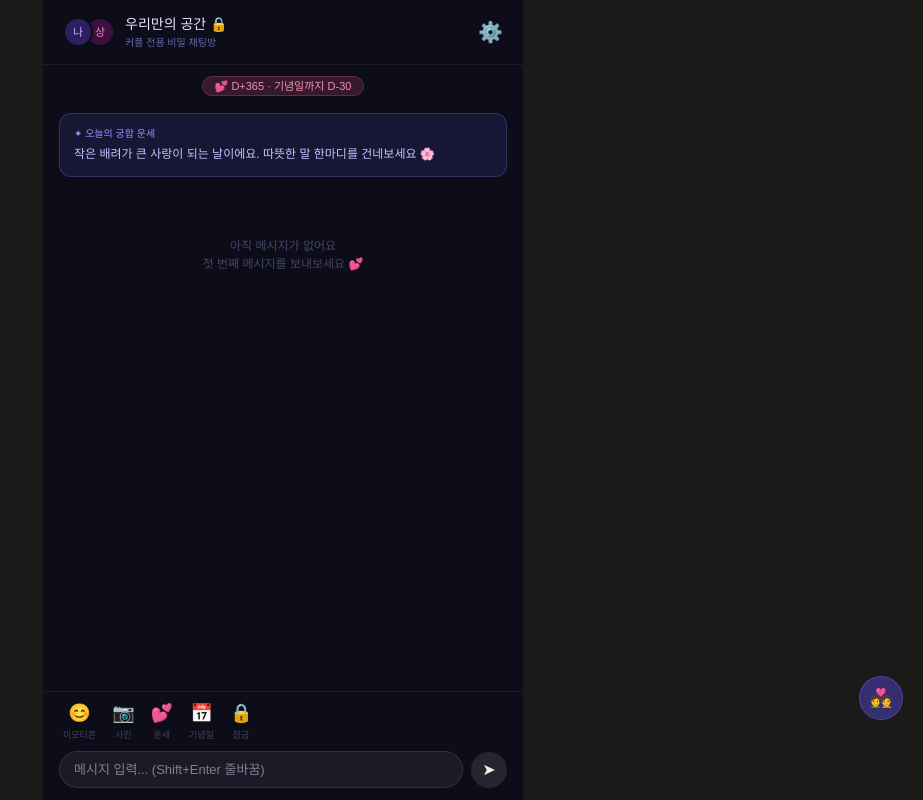
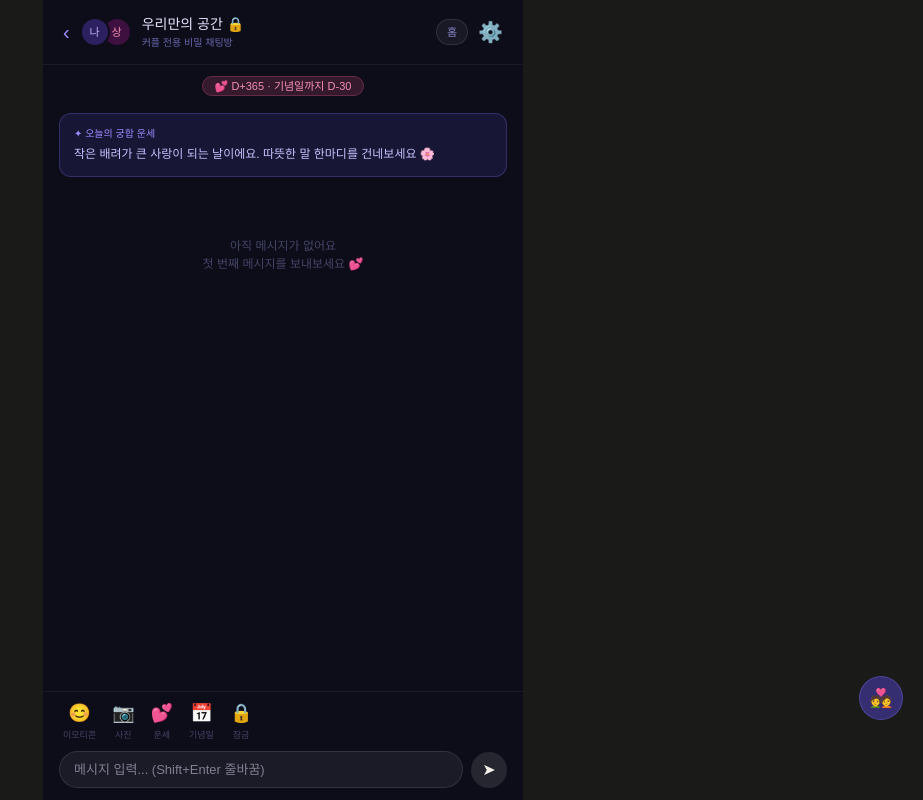
Before and after one commit to lysh0112-cpu/myjae, a Next.js app: page /couple-chat in a window 1280 px wide. Shown: the whole page, without its empty margins (357-1280 px from the left). Built offline with nearby package versions, Linux system fonts and the light colour scheme.

Commit message:
Update ChatHeader.tsx

```diff
--- a/app/couple-chat/components/ChatHeader.tsx
+++ b/app/couple-chat/components/ChatHeader.tsx
@@ -1,10 +1,13 @@
 'use client'
+import { useRouter } from 'next/navigation'
 
 interface Props {
   onSettingsOpen: () => void
 }
 
 export default function ChatHeader({ onSettingsOpen }: Props) {
+  const router = useRouter()
+
   return (
     <div style={{
       padding: '14px 20px',
@@ -12,6 +15,10 @@ export default function ChatHeader({ onSettingsOpen }: Props) {
       display: 'flex', alignItems: 'center', gap: '10px',
       position: 'sticky', top: 0, background: '#0d0d1a', zIndex: 10
     }}>
+      <button onClick={() => router.back()}
+        style={{ fontSize: '20px', color: '#9d8cff', background: 'none', border: 'none', cursor: 'pointer', flexShrink: 0 }}>
+        ‹
+      </button>
       <div style={{ display: 'flex' }}>
         <div style={{ width: '30px', height: '30px', borderRadius: '50%', background: '#2d2060', color: '#c8b0ff', display: 'flex', alignItems: 'center', justifyContent: 'center', fontSize: '11px', fontWeight: '500', zIndex: 2, border: '2px solid #0d0d1a' }}>나</div>
         <div style={{ width: '30px', height: '30px', borderRadius: '50%', background: '#3d1040', color: '#f48fb1', display: 'flex', alignItems: 'center', justifyContent: 'center', fontSize: '11px', fontWeight: '500', marginLeft: '-8px', border: '2px solid #0d0d1a' }}>상</div>
@@ -20,8 +27,12 @@ export default function ChatHeader({ onSettingsOpen }: Props) {
         <div style={{ fontSize: '14px', fontWeight: '500', color: '#e8e4ff' }}>우리만의 공간 🔒</div>
         <div style={{ fontSize: '10px', color: '#6666aa' }}>커플 전용 비밀 채팅방</div>
       </div>
+      <button onClick={() => router.push('/')}
+        style={{ marginLeft: 'auto', fontSize: '11px', padding: '4px 10px', borderRadius: '20px', background: 'rgba(255,255,255,0.05)', color: '#8888cc', border: '1px solid rgba(255,255,255,0.1)', cursor: 'pointer' }}>
+        홈
+      </button>
       <button onClick={onSettingsOpen}
-        style={{ marginLeft: 'auto', background: 'none', border: 'none', cursor: 'pointer', color: '#6666aa', fontSize: '20px' }}>
+        style={{ background: 'none', border: 'none', cursor: 'pointer', color: '#6666aa', fontSize: '20px' }}>
         ⚙️
       </button>
     </div>
```
